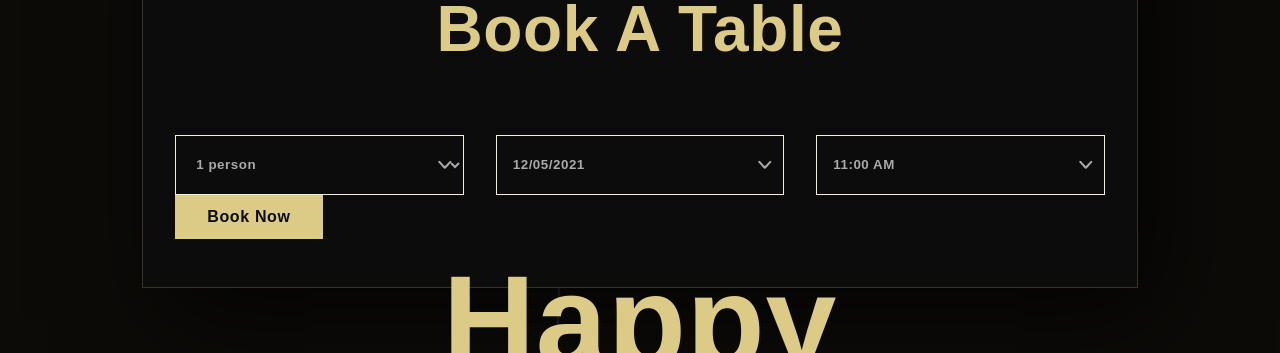
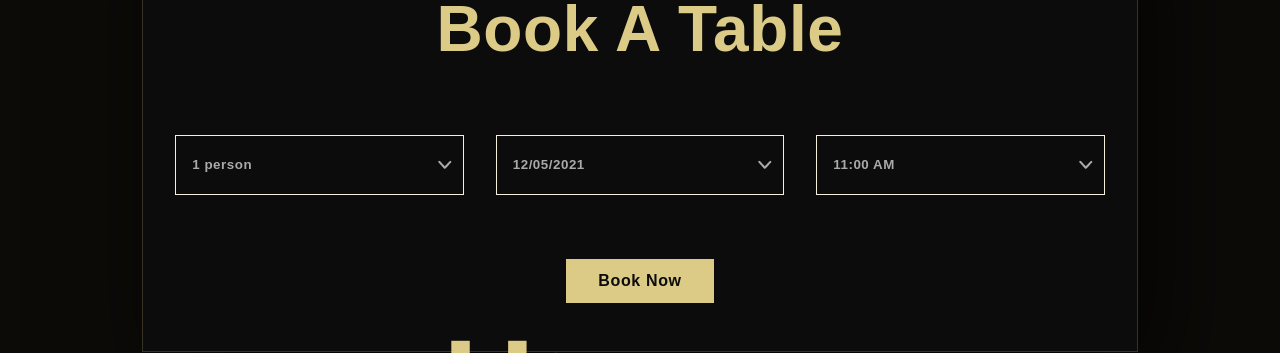
Before and after one commit to artemlira/React-Gericht_multipage, a React (Create React App) app: page /history in a window 1280 px wide. Shown: the part 2860-3213 px from the top of the page. Built offline with nearby package versions, Linux system fonts and the light colour scheme; a web font is replaced by a local one.

Commit message:
form setting v6

```diff
--- a/src/components/Footer/Footer.jsx
+++ b/src/components/Footer/Footer.jsx
@@ -4,7 +4,6 @@ import logo from '../../images/Hero/iconLogo.svg';
 import { ReactComponent as Icon1 } from '../../images/Footer/icon01.svg';
 import { ReactComponent as Icon2 } from '../../images/Footer/icon02.svg';
 import { ReactComponent as Icon3 } from '../../images/Footer/icon03.svg';
-// import Button from './../Button/Button';
 import styles from './Footer.module.scss';
 import { GerichtContext } from './../Context';
 
@@ -26,7 +25,7 @@ export default function Footer () {
             </div>
             <form className={styles.subscribe} name="subscribe" data-netlify="true" method="POST">
               <input type="hidden" name="form-name" value="subscribe" />
-              <input type="text" name="email" placeholder="Email Address" className={styles.subscribeInput} />
+              <input type="text" name="email" placeholder="Email Address" className={styles.subscribeInput} required />
               <button type="submit" className="btn__submit">Subscribe</button>
             </form>
           </div>
--- a/src/components/Page_Home/Reservation/Reservation.jsx
+++ b/src/components/Page_Home/Reservation/Reservation.jsx
@@ -1,5 +1,4 @@
 import React, { useContext, useRef } from 'react';
-// import Button from '../../Button/Button';
 import Title from '../../Title/Title';
 import styles from './Reservation.module.scss';
 import { GerichtContext } from './../../Context';
@@ -11,7 +10,6 @@ export default function Reservation () {
   const changeType = (ref, type) => {
     ref.current.type = type;
   };
-
   return (
     <section ref={reservationRef} className={styles.reservation}>
       <div className="container">
@@ -22,11 +20,14 @@ export default function Reservation () {
             <form name="reservation" data-netlify="true" method="POST">
               <div className={styles.dialogForm}>
                 <input type="hidden" name="form-name" value="reservation" />
-                <select className={styles.text} name="persons">
+                <select className={styles.text} name="persons" required>
                   <option value="1">1 person</option>
                   <option value="2">2 person</option>
                   <option value="3">3 person</option>
                   <option value="4">4 person</option>
+                  <option value="5">5 person</option>
+                  <option value="6">6 person</option>
+                  <option value="7">7 person</option>
                 </select>
                 <input
                   ref={dateRef}
@@ -36,20 +37,22 @@ export default function Reservation () {
                   onFocus={() => changeType(dateRef, 'date')}
                   placeholder="12/05/2021"
                   min="2021-01-01"
-                  max="2030-12-31" />
+                  max="2030-12-31"
+                  required
+                />
                 <input
                   ref={timeRef}
                   className={styles.time}
                   type="text"
                   name="time"
                   onFocus={() => changeType(timeRef, 'time')}
-                  placeholder="11:00 AM" />
+                  placeholder="11:00 AM"
+                  required
+                />
               </div>
-              {/* <Button type="submit" text="Book Now" /> */}
-              <button className="btn__submit" type="submit">Book Now</button>
+              <button className="btn__submit" type="submit" style={{ marginInline: 'auto' }}>Book Now</button>
             </form>
           </div>
-          {/* <Button text="Book Now" /> */}
         </div>
       </div>
     </section>
--- a/src/components/Page_Home/Reservation/Reservation.module.scss
+++ b/src/components/Page_Home/Reservation/Reservation.module.scss
@@ -64,6 +64,10 @@
   column-gap: 2rem;
   grid-template-columns: repeat(3, 1fr);
 
+  &:not(:last-child) {
+    margin-bottom: 64px;
+  }
+
   @include m.netbook {
     grid-template-columns: 1fr;
     grid-template-rows: repeat(3, 1fr);
@@ -85,6 +89,9 @@
   font-weight: 600;
   padding-inline: 1rem;
   position: relative;
+  appearance: none;
+  -webkit-appearance: none;
+  -moz-appearance: none
 }
 
 .date::-webkit-calendar-picker-indicator,
--- a/src/components/Page_Home/Video/Video.module.scss
+++ b/src/components/Page_Home/Video/Video.module.scss
@@ -13,8 +13,8 @@
   height: 100%;
   position: relative;
   display: grid;
-  place-items: center;
-
+  justify-content: center;
+  align-items: center;
 }
 
 .bgIcon {
```
